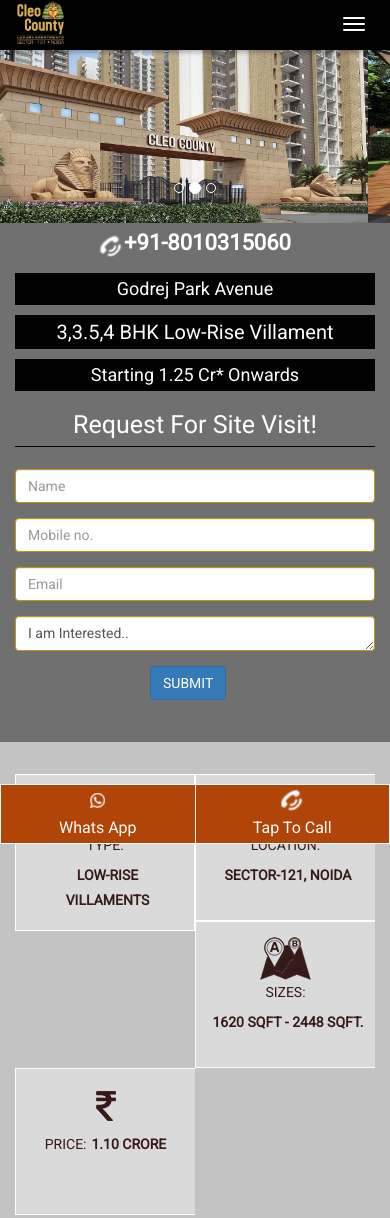
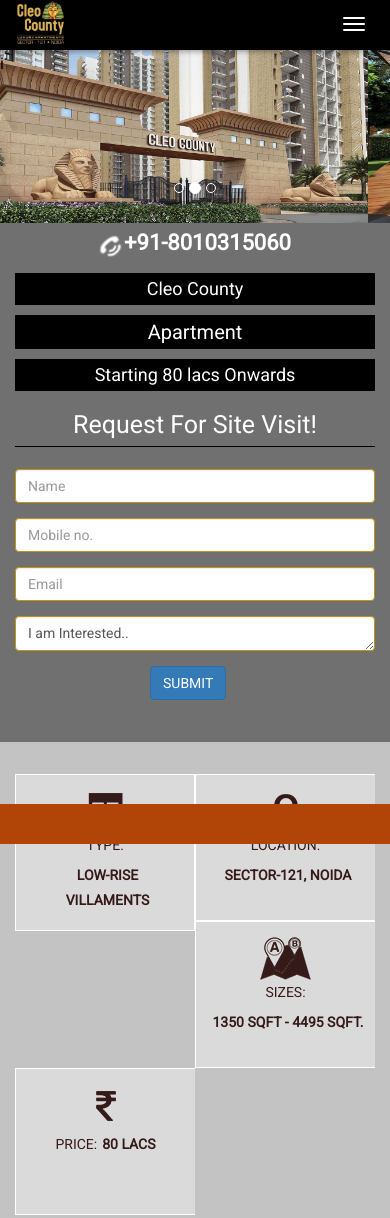
Before and after one commit to gitmasterhariom/cleo-county, a plain HTML site: page index.html in a window 390 px wide. Shown: the top 1218 px of the page. Drawn offline with Linux system fonts and the light colour scheme.

Commit message:
Add files via upload

```diff
--- a/index.html
+++ b/index.html
@@ -81,12 +81,12 @@
                             <li><a href="javascript:void(0);" onclick="smoothScroll(document.getElementById('price-list'))"> <strong>Price List</strong></a></li>
                             <li><a href="javascript:void(0);" onclick="smoothScroll(document.getElementById('location-map'))"> <strong>Location</strong></a></li>
                             <li><a href="javascript:void(0);" onclick="smoothScroll(document.getElementById('site-plan'))"> <strong>Site Plan</strong></a></li>
-                            <li><span class="call-bg"><a href="tel:+918287724724"><img src="images/call.png" class="call" alt="alphathum booking"> +91-8010315060</a></span></li>
+                            <li><span class="call-bg"><a href="tel:8010315060"><img src="images/call.png" class="call" alt="Cleo County"> +91-8010315060</a></span></li>
                         </ul>
 
                     </div>
                 </div>
-            </nav>
+            </nav>i
         </div>
 
 <div class="container-fluid" style="padding-top: 50px">
@@ -200,9 +200,9 @@
         <div class="container">
          <div class="form-head">
             <p style="color: #fff; text-align: center"><img src="images/call.png" class="call"><a href="tel:+91-8010315060"><strong style="color: #fff; font-size: 22px">+91-8010315060</strong></a></p>
-            <h4 style="background: #000; padding: 6px; color: #fff; text-align: center;">Godrej Park Avenue</h4>
-            <h4 style="background: #000; padding: 6px; color: #fff; text-align: center; font-size: 20px">3,3.5,4 BHK Low-Rise Villament</h4>
-            <h4 style="background: #000; padding: 6px; color: #fff; text-align: center;">Starting 1.25 Cr* Onwards</h4>
+            <h4 style="background: #000; padding: 6px; color: #fff; text-align: center;">Cleo County</h4>
+            <h4 style="background: #000; padding: 6px; color: #fff; text-align: center; font-size: 20px">Apartment</h4>
+            <h4 style="background: #000; padding: 6px; color: #fff; text-align: center;">Starting 80 lacs Onwards</h4>
         </div>
          <div class="head" id="EnquiryForm">
             <h3 style="color: #fff; text-align: center;">Request For Site Visit!</h3>
@@ -262,14 +262,14 @@
                         <div class="col-sm-3 col-xs-6">
                             <div class="block">
                                 <img src="images/area-range.png" alt=""><br>
-                                Sizes:<span>1620 Sqft - 2448 Sqft.</span>
+                                Sizes:<span>1350 Sqft - 4495 Sqft.</span>
                             </div>
                         </div>
 
                         <div class="col-sm-3 col-xs-6">
                             <div class="block">
                                 <img src="images/price.png" alt=""><br>
-                                Price:<span>1.10 crore</span>
+                                Price:<span>80 lacs</span>
                             </div>
                         </div>
 
@@ -283,7 +283,7 @@
         <div class="container">
            <div class="text-center">
            <h1>Cleo County Sector 121 Noida</h1>
-		   <h3>Low Rise 3/4 BHK Villament</h3>
+		   <h3>3/4 BHK Apartment</h3>
 
 		   </div>
             <div class="about-us">Cleo County is a ready to move residential project by ABA Corp located in Sector 121, Noida. The project is inspired by Egyptian style of living and is being designed keeping the Egyptian lifestyle and architecture as the soul of the township. Cleo County offers 3BHK and 4BHK lavishly designed apartments and penthouses with a host of world-class amenities to enjoy.
@@ -398,7 +398,13 @@
                     <h4 class="text-center">3 BHK + utility - 2070 sq.ft.</h4>
                 </div>
 				<div class="col-md-4"><a href="images/floor-pla7n-type-d-list.jpg" target="_blank"><img src="images/floor-plan-type-d-list.jpg" alt="floor plan" class="img-responsive" style="border: 1px solid #777"></a>
-                    <h4 class="text-center">4 BHK + utility - 2448 sq.ft.5</h4>
+                    <h4 class="text-center">4 BHK + utility - 2448 sq.ft.</h4>
+                </div>
+				<div class="col-md-4"><a href="images/floor-plan-1350.jpg" target="_blank"><img src="images/floor-plan-1350.jpg" alt="floor plan" class="img-responsive" style="border: 1px solid #777"></a>
+                    <h4 class="text-center">3 BHK - 1350 sq.ft.</h4>
+                </div>
+				<div class="col-md-4"><a href="images/floor-plan-3195.jpg" target="_blank"><img src="images/floor-plan-3195.jpg" alt="floor plan" class="img-responsive" style="border: 1px solid #777"></a>
+                    <h4 class="text-center">3 BHK - 3195 sq.ft.</h4>
                 </div>
             </div>
             <br>
@@ -501,24 +507,14 @@
                     Copyright © 2018 Cleo County | All Rights Reserved.
                 </div>
 
-				 5
+
                 <div class="jovial">Disclaimer: - This is just an information website and not to be claimed an official site.</div><br>
             </div>
         </footer>
 
     </section>
     <table class="footlink" id="footlink_hide">
-        <tbody>
-            <tr>
-                <td class="hidden-lg hidden-md"><a href="https://api.whatsapp.com/send?phone=919958845444&amp;text=Hi%20I'm%20interested%20in%20learning%20more%20about%20Godrej%20Park%20Avenue">
-        <img src="images/whatsapp.png"><br>Whats App</a></td>
-                <td class="hidden-lg hidden-md">
-                    <a href="tel:+918287724724"><img src="images/call.png" class="call" alt="Godrej Park Avenue"><br>
-                        Tap To Call
-                    </a>
-                </td>
-            </tr>
-        </tbody>
+
     </table>
     <script lang="Javascript">
 function validate() {
```
